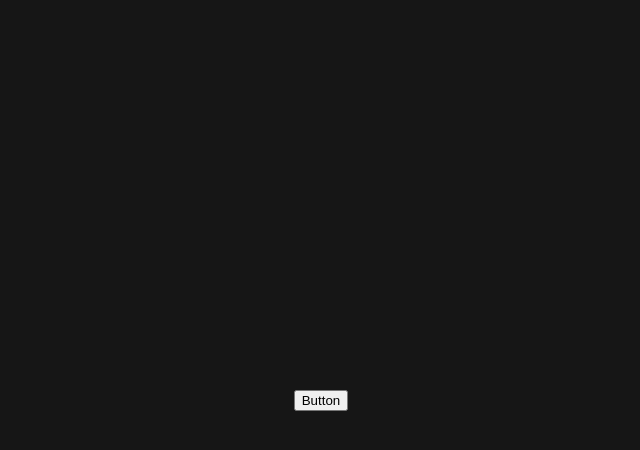
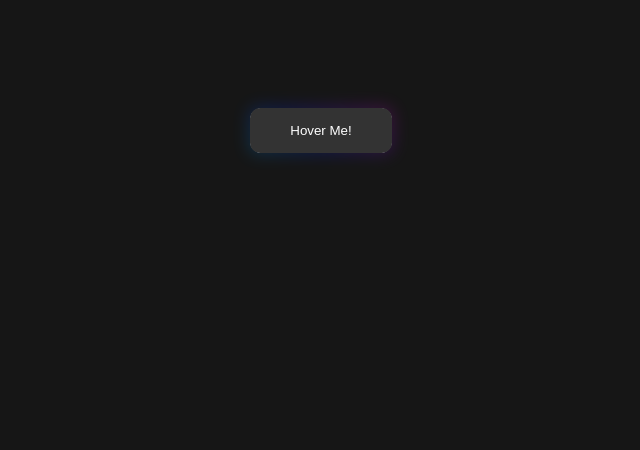
Before and after one commit to Suryansh7982/Suryansh7982.github.io, a plain HTML site: page index.html in a window 1280 px wide. Shown: the whole page, without its empty margins (319-959 px from the left). Drawn offline with Linux system fonts and the light colour scheme.

Commit message:
Update index.html

```diff
--- a/index.html
+++ b/index.html
@@ -1,11 +1,19 @@
-
+<!--
+  Project: CSS Glowing Button
+  Created: Sunday, 06 March 2022
+  Author: Jamshid Elmi
+  Tutorial: https://youtu.be/b_8fHNIHFk4
+ -->
+<!DOCTYPE html>
+<html lang="en">
 <head>
-
+  <meta charset="UTF-8">
+  <meta http-equiv="X-UA-Compatible" content="IE=edge">
+  <meta name="viewport" content="width=device-width, initial-scale=1.0">
   <link rel="stylesheet" href="style.css">
-
-   <button>
-      <span class="text">Button</span>
-    </button>
-
-
+  <title>CSS Button Glow Effect</title>
+</head>
+<body>
+  <button class="btn">Hover Me!</button>
+</body>
 </html>
```
